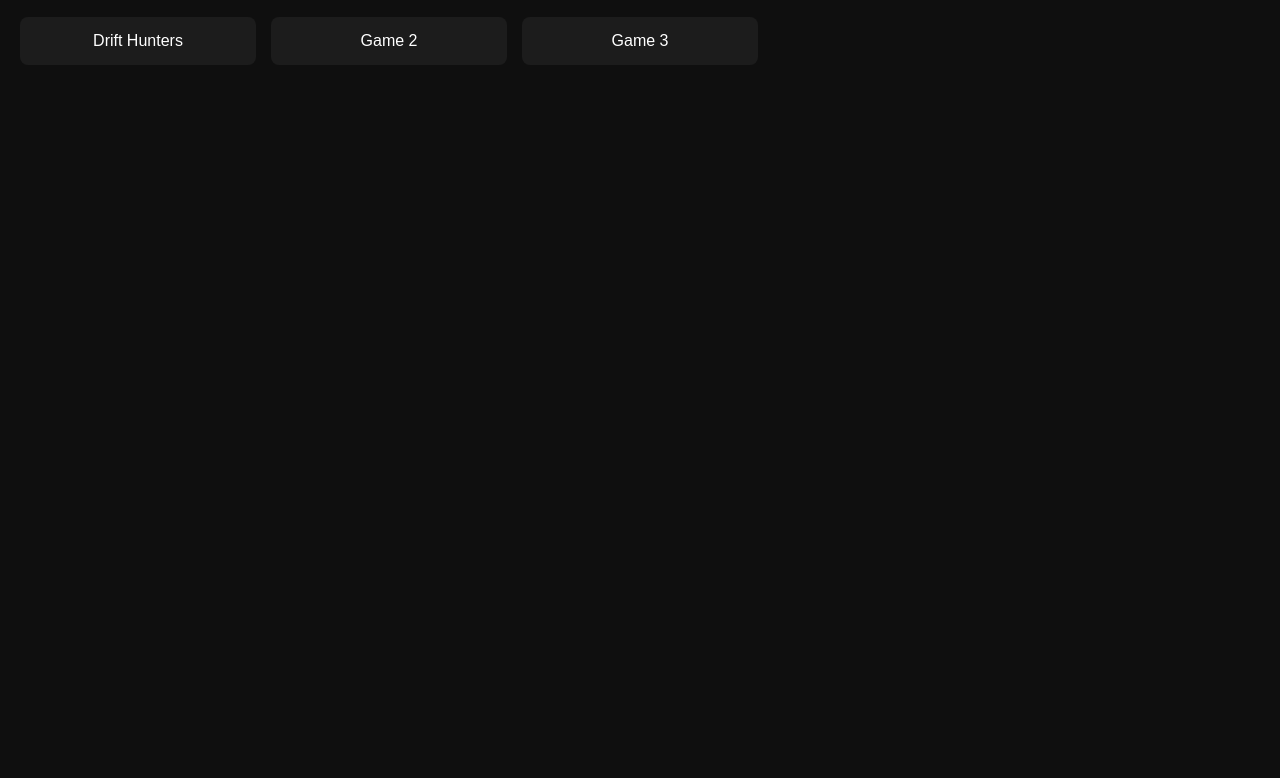
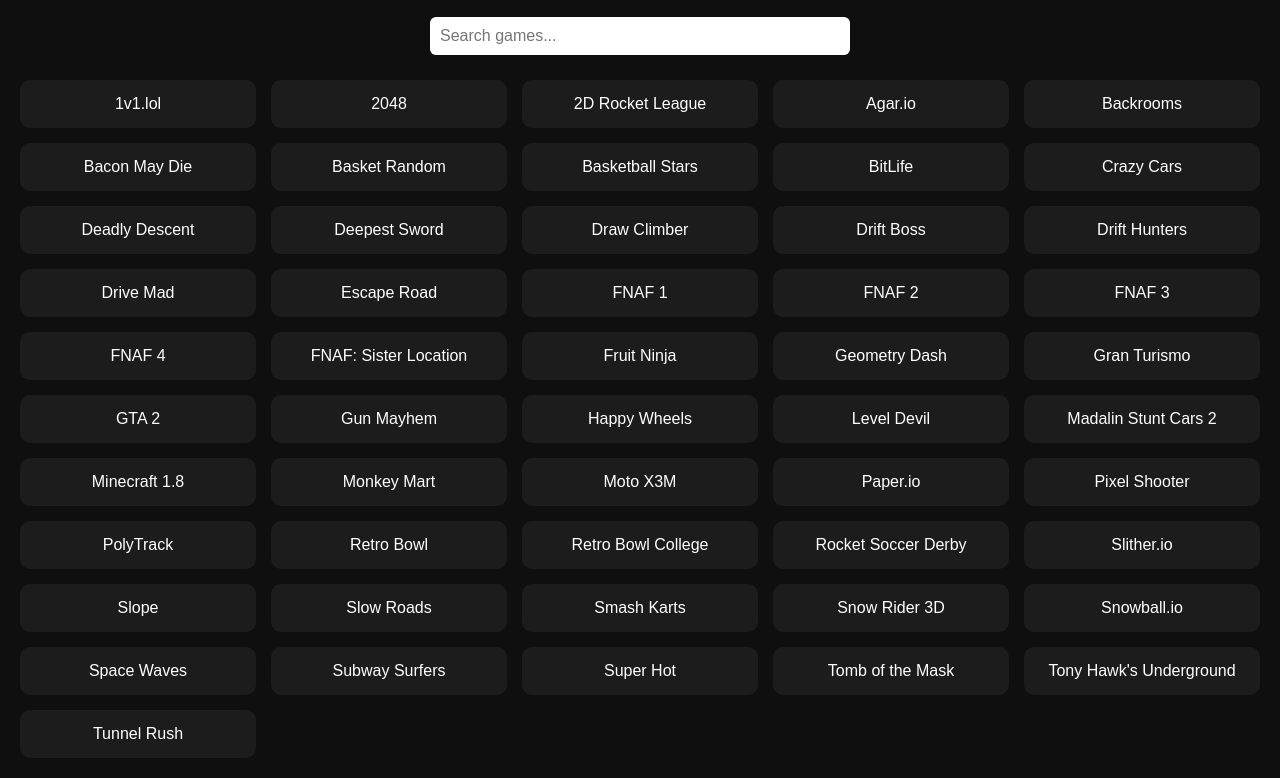
Before and after one commit to Entellectual/Game-Website, a plain HTML site: page index.html in a window 1280 px wide. Shown: the part 82-860 px from the top of the page. Before the commit the page ends 800 px from the top, so only its background shows below. Drawn offline with Linux system fonts and the light colour scheme.

Commit message:
Update index.html

```diff
--- a/index.html
+++ b/index.html
@@ -2,21 +2,32 @@
 <html lang="en">
 <head>
   <meta charset="UTF-8">
-  <title>Game Site</title>
+  <title>Game Library</title>
   <meta name="viewport" content="width=device-width, initial-scale=1.0">
 
   <style>
     body {
-      font-family: Arial, sans-serif;
+      margin: 0;
+      padding: 20px;
+      font-family: Arial, Helvetica, sans-serif;
       background: #0f0f0f;
       color: white;
-      margin: 0;
-      padding: 20px;
     }
 
     h1 {
       text-align: center;
       margin-bottom: 20px;
+    }
+
+    #search {
+      width: 100%;
+      max-width: 400px;
+      margin: 0 auto 25px auto;
+      display: block;
+      padding: 10px;
+      border-radius: 6px;
+      border: none;
+      font-size: 16px;
     }
 
     .games {
@@ -27,16 +38,17 @@
 
     .game {
       background: #1c1c1c;
-      border-radius: 8px;
+      border-radius: 10px;
       padding: 15px;
       text-align: center;
       cursor: pointer;
-      transition: 0.2s;
+      transition: transform 0.15s ease, background 0.15s ease;
+      user-select: none;
     }
 
     .game:hover {
       background: #2a2a2a;
-      transform: scale(1.03);
+      transform: scale(1.04);
     }
   </style>
 </head>
@@ -44,21 +56,49 @@
 
 <h1>🎮 Game Library</h1>
 
-<div class="games">
-  <div class="game" onclick="openGame('Drift Hunters', 'games/drift-hunters/index.html')">
-    Drift Hunters
-  </div>
+<input
+  id="search"
+  type="text"
+  placeholder="Search games..."
+  oninput="filterGames()"
+/>
 
-  <div class="game" onclick="openGame('Game 2', 'games/game2/index.html')">
-    Game 2
-  </div>
-
-  <div class="game" onclick="openGame('Game 3', 'games/game3/index.html')">
-    Game 3
-  </div>
-</div>
+<div class="games" id="games"></div>
 
 <script>
+let allGames = [];
+
+async function loadGames() {
+  const res = await fetch('games.json');
+  allGames = await res.json();
+
+  // Alphabetical sort
+  allGames.sort((a, b) => a.name.localeCompare(b.name));
+
+  renderGames(allGames);
+}
+
+function renderGames(list) {
+  const container = document.getElementById('games');
+  container.innerHTML = '';
+
+  list.forEach(game => {
+    const div = document.createElement('div');
+    div.className = 'game';
+    div.textContent = game.name;
+    div.onclick = () => openGame(game.name, game.path);
+    container.appendChild(div);
+  });
+}
+
+function filterGames() {
+  const value = document.getElementById('search').value.toLowerCase();
+  const filtered = allGames.filter(game =>
+    game.name.toLowerCase().includes(value)
+  );
+  renderGames(filtered);
+}
+
 function openGame(name, url) {
   const win = window.open('about:blank');
 
@@ -92,6 +132,8 @@ function openGame(name, url) {
 
   win.document.close();
 }
+
+loadGames();
 </script>
 
 </body>
```
